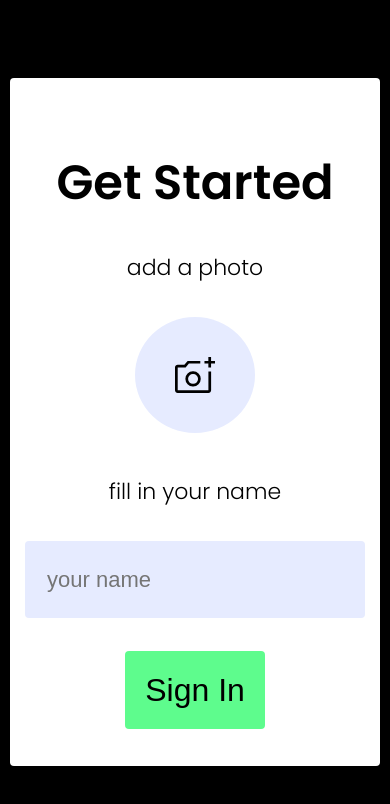
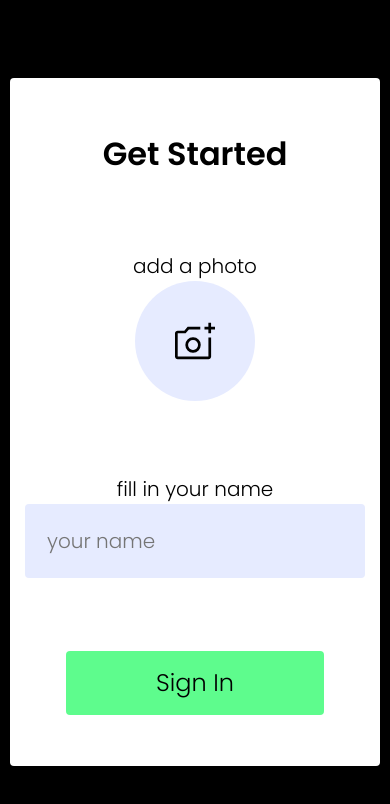
Before and after one commit to Shuubb/UniLabTask, a React (Vite) app: page /Auth/TaskPage in a window 390 px wide. Both pictures are taken after a click on the button "Get Started". Shown: the top 804 px of the page. Built offline with nearby package versions, Linux system fonts and the light colour scheme.

Commit message:
Made UI Responsive

```diff
--- a/src/components/nav-bar/nav-bar.module.scss
+++ b/src/components/nav-bar/nav-bar.module.scss
@@ -3,6 +3,7 @@ $NavBarHorizontalPadding: 28px;
 
 .navBarContainer {
   width: 100%;
+  max-width: 100vw;
   background-color: black;
   color: white;
   height: $NavBarHeight;
@@ -10,22 +11,42 @@ $NavBarHorizontalPadding: 28px;
   justify-content: space-between;
   align-items: center;
   border-radius: 0;
-  padding: 0 28px;
+  padding: 0 $NavBarHorizontalPadding;
   box-sizing: border-box;
 }
 
+$childsYMargin: 15px;
 .userInfo {
+  height: 100%;
   display: flex;
   align-items: center;
-  * {
-    margin: 10px;
-  }
-  img {
-    width: 68px;
-    aspect-ratio: 1/1;
-    border-radius: 100%;
+  > * {
+    margin: $childsYMargin 10px;
   }
 }
+
+.userImageContainer {
+  height: 68px;
+  aspect-ratio: 1/1;
+  border-radius: 100%;
+  overflow: hidden;
+  position: relative;
+  background-color: white;
+}
+.userImage {
+  width: 100%;
+  position: absolute;
+  top: 50%;
+  left: 50%;
+  transform: translate(-50%, -50%);
+}
+
+//    position: absolute;
+//    width: 100%;
+//
+//    left: 50%;
+//
+//    object-fit: cover;
 
 .dropDown {
   position: absolute;
@@ -40,3 +61,9 @@ $NavBarHorizontalPadding: 28px;
     line-height: 33px;
   }
 }
+
+@media only screen and (max-width: 500px) {
+  .navBarContainer {
+    padding: 0 5px;
+  }
+}
--- a/src/components/nav-bar/nav-bar.tsx
+++ b/src/components/nav-bar/nav-bar.tsx
@@ -13,10 +13,13 @@ export default function NavBar() {
       <h1 className={styles.TODOLogo}>TO DO</h1>
       <div className={styles.userInfo}>
         <p>{user.name}</p>
-        <img
-          src={user.imageDataURL}
-          onClick={() => setUserMenuVisibility(!userMenuVisibility)}
-        ></img>
+        <div className={styles.userImageContainer}>
+          <img
+            className={styles.userImage}
+            src={user.imageDataURL}
+            onClick={() => setUserMenuVisibility(!userMenuVisibility)}
+          />
+        </div>
       </div>
       {userMenuVisibility && (
         <div className={styles.dropDown}>
--- a/src/index.scss
+++ b/src/index.scss
@@ -1,31 +1,36 @@
 @import url("https://fonts.googleapis.com/css2?family=Lato:wght@300&family=Poppins:wght@300;600&display=swap");
 
+@mixin my-font($font-size, $font-weight: normal) {
+  font: #{$font-weight} #{$font-size}/ 1.5 Poppins;
+}
+
+$bigFont: 48px;
+$mediumFont: 32px;
+$smallFont: 22px;
+
 body {
-  font-family: Poppins;
+  @include my-font($mediumFont);
   margin: 0;
   background-color: black;
 }
 
 input,
-button,
-label,
-p,
 div {
-  font-size: 22px;
-  line-height: 33px;
+  @include my-font($smallFont);
+}
+
+p {
   margin: 0;
 }
 
 h1 {
-  font-size: 48px;
-  line-height: 72px;
+  @include my-font($bigFont, bold);
+  margin: 0;
 }
 
 button {
-  font-size: 32px;
-  line-height: 48px;
-  padding: 15px 20px;
-
+  @include my-font($mediumFont);
+  padding: 14px 20px;
   max-width: 150px;
   border: none;
 
@@ -55,8 +60,10 @@ input[type="text"] {
   justify-content: center;
   align-items: center;
   text-align: center;
-  width: 100vw;
-  height: 100vh;
+  width: 100%;
+  height: 100%;
+  min-width: 100vw;
+  min-height: 100vh;
   * {
     border-radius: 4px;
   }
@@ -85,3 +92,24 @@ input[type="text"] {
   background-color: red !important;
   animation: shake 0.5s;
 }
+
+@media only screen and (max-width: 500px) {
+  $bigFont: 32px;
+  $mediumFont: 24px;
+  $smallFont: 20px;
+
+  input,
+  label,
+  p,
+  div {
+    @include my-font($smallFont);
+  }
+
+  h1 {
+    @include my-font($bigFont, bold);
+  }
+
+  button {
+    @include my-font($mediumFont);
+  }
+}
--- a/src/pages/registration-page/registration-page.module.scss
+++ b/src/pages/registration-page/registration-page.module.scss
@@ -2,22 +2,31 @@
   display: flex;
   flex-direction: column;
   align-items: center;
-  justify-content: center;
+  justify-content: space-around;
   background: white;
   padding: 15px;
-  width: 100%;
-  max-width: 588px;
-  height: 100%;
-  max-height: 688px;
+  width: min(100vw, 588px);
+  height: min(100vh, 688px);
   margin: 10px;
   box-sizing: border-box;
+  overflow: hidden;
 }
 
-.uploadImageLogo {
-  width: 40px;
+.imageLabel {
+  display: flex;
+  flex-direction: column;
+  align-items: center;
+}
+
+.imageContainer {
+  width: 120px;
+  aspect-ratio: 1/1;
   border-radius: 100%;
-  padding: 40px;
-  overflow: visible;
+  margin: 0;
+  overflow: hidden;
+  display: flex;
+  justify-content: center;
+  position: relative;
 
   &:hover {
     transition: background-color 0.5s;
@@ -28,3 +37,20 @@
     background-color: #e6ebff;
   }
 }
+.userImage {
+  position: absolute;
+  width: 100%;
+  top: 50%;
+  left: 50%;
+  transform: translate(-50%, -50%);
+  object-fit: cover;
+}
+.uploadImageLogo {
+  width: 40px;
+  height: auto;
+}
+
+.signInButton {
+  width: 100%;
+  max-width: 258px;
+}
--- a/src/pages/registration-page/registration-page.tsx
+++ b/src/pages/registration-page/registration-page.tsx
@@ -5,7 +5,7 @@ import User from "../../utilities/models/user";
 import { useNavigate } from "react-router-dom";
 
 export default function RegistrationPage() {
-  const [userImage, setUserImage] = useState<string>(uploadImageLogo);
+  const [userImage, setUserImage] = useState<string | undefined>(undefined);
   const userImageRef = useRef<HTMLImageElement | null>(null);
   const userImageInputRef = useRef<HTMLInputElement | null>(null);
 
@@ -15,7 +15,7 @@ export default function RegistrationPage() {
   const navigate = useNavigate();
 
   function handleImageChange(e: ChangeEvent<HTMLInputElement>): void {
-    if (!e.target.files) return;
+    if (!e.target.files || !e.target.files[0]) return;
     const imageObject = e.target.files[0];
 
     // რეგულარული გამოსახულებით ვამოწმებ ატვირთული ფაილი ფოტოს ტიპისაა თუ არა.
@@ -58,7 +58,7 @@ export default function RegistrationPage() {
     if (!validateInput()) return;
 
     const user = new User();
-    user.createUser(userName, userImage);
+    user.createUser(userName, userImage!);
 
     navigate("/Auth/TaskPage");
   }
@@ -71,25 +71,29 @@ export default function RegistrationPage() {
   return (
     <div className="pageContainer">
       <div className={styles.regContainer}>
+        {/* form თაგში სპეციალურად არ ვსვამ(ტრივიალური იქნება,
+                მაგრამ არ ვარ დარწმუნებული Best Practice_ია თუ არა) */}
         <h1>Get Started</h1>
 
-        {/* form თაგში სპეციალურად არ ვსვამ(ტრივიალური იქნება,
-                მაგრამ არ ვარ დარწმუნებული Best Practice_ია თუ არა) */}
-        <label htmlFor="userImage">
+        <div>
+          <label htmlFor="userImage" className={styles.imageLabel}>
             <p>add a photo</p>
-          <br />
+            <div className={styles.imageContainer}>
+              {userImage ? (
                 <img
                   src={userImage}
+                  alt="userImage"
+                  className={styles.userImage}
+                  ref={userImageRef}
+                />
+              ) : (
+                <img
+                  src={uploadImageLogo}
                   alt="uploadImageLogo"
                   className={styles.uploadImageLogo}
-            style={
-              userImage != uploadImageLogo
-                ? { overflow: "hidden", padding: 0, width: "120px" }
-                : undefined
-            }
-            ref={userImageRef}
                 />
-          <br />
+              )}
+            </div>
           </label>
           <input
             type="file"
@@ -101,10 +105,10 @@ export default function RegistrationPage() {
             ref={userImageInputRef}
             onChange={handleImageChange}
           />
-        <br />
+        </div>
 
+        <div>
           <label htmlFor="userName">fill in your name</label>
-        <br />
           <input
             type="text"
             className={styles.userName}
@@ -114,9 +118,11 @@ export default function RegistrationPage() {
             ref={userNameRef}
             required
           />
-        <br />
+        </div>
 
-        <button onClick={handleSignIn}>Sign In</button>
+        <button className={styles.signInButton} onClick={handleSignIn}>
+          Sign In
+        </button>
       </div>
     </div>
   );
--- a/src/pages/task-page/task-page.module.scss
+++ b/src/pages/task-page/task-page.module.scss
@@ -10,17 +10,21 @@
 
 .addTaskButton {
   margin: 0;
-  padding: 0;
-  width: 108px;
-  height: 76px;
+  padding: 15px 22px;
   border-radius: 0 4px 4px 0;
 }
 
 .inputContainer {
   display: flex;
+  width: 100%;
 }
 
-.controlContainer {
-  width: 100%;
-  max-width: 595px;
+.taskControlContainer {
+  box-sizing: border-box;
+  width: min(100%, 595px);
+  margin: 10px;
+
+  h1 {
+    margin: 30px 0;
+  }
 }
--- a/src/pages/task-page/task-page.tsx
+++ b/src/pages/task-page/task-page.tsx
@@ -24,7 +24,7 @@ export default function TaskPage() {
       <div className={classNames(styles.pageContainer, "pageContainer")}>
         <NavBar />
 
-        <div className={styles.controlContainer}>
+        <div className={styles.taskControlContainer}>
           <h1>Add Your Daily Tasks</h1>
           <div className={styles.inputContainer}>
             <input
--- a/src/pages/welcome-page/welcome-page.module.scss
+++ b/src/pages/welcome-page/welcome-page.module.scss
@@ -14,3 +14,10 @@
     color: black;
   }
 }
+
+@media screen and (max-width: 566px) {
+  .welcomeButton {
+    font-size: 32px;
+    line-height: 48px;
+  }
+}
```
Lines whose indentation alone changed are shown as unchanged.
